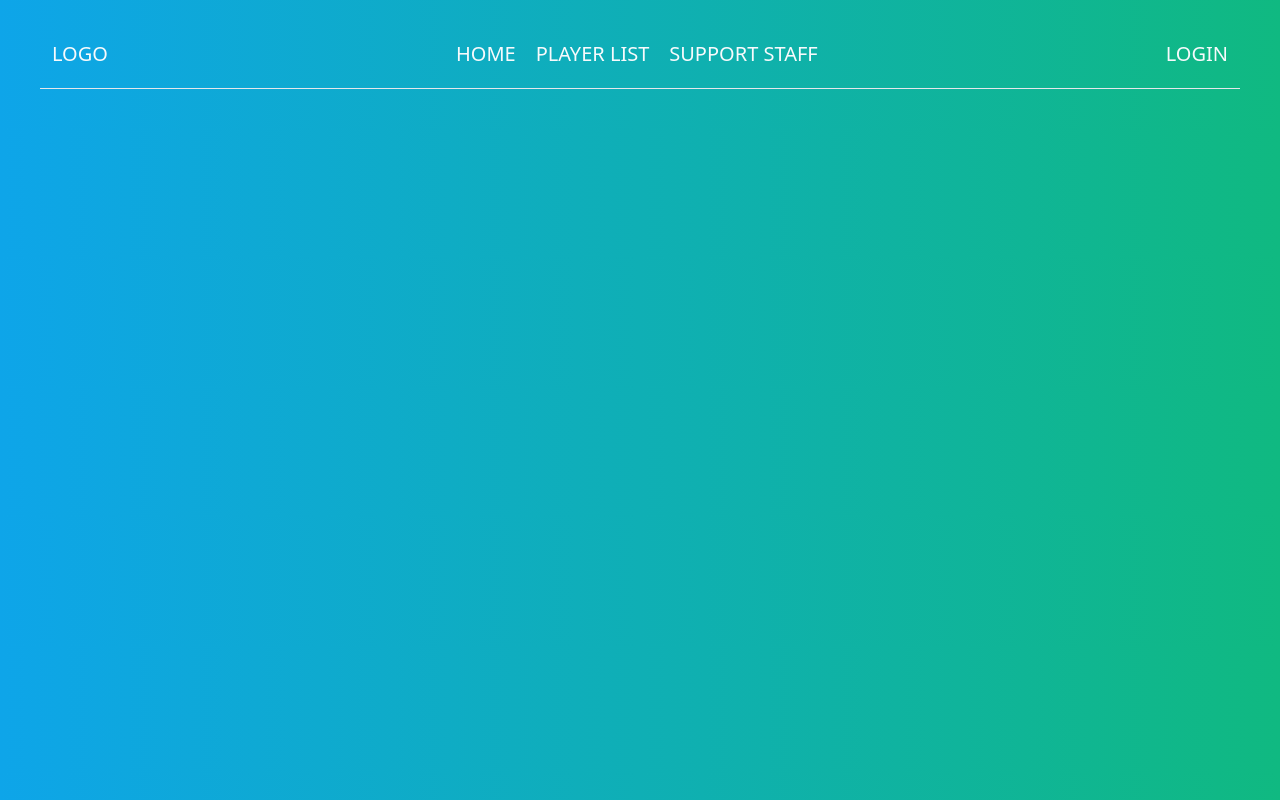
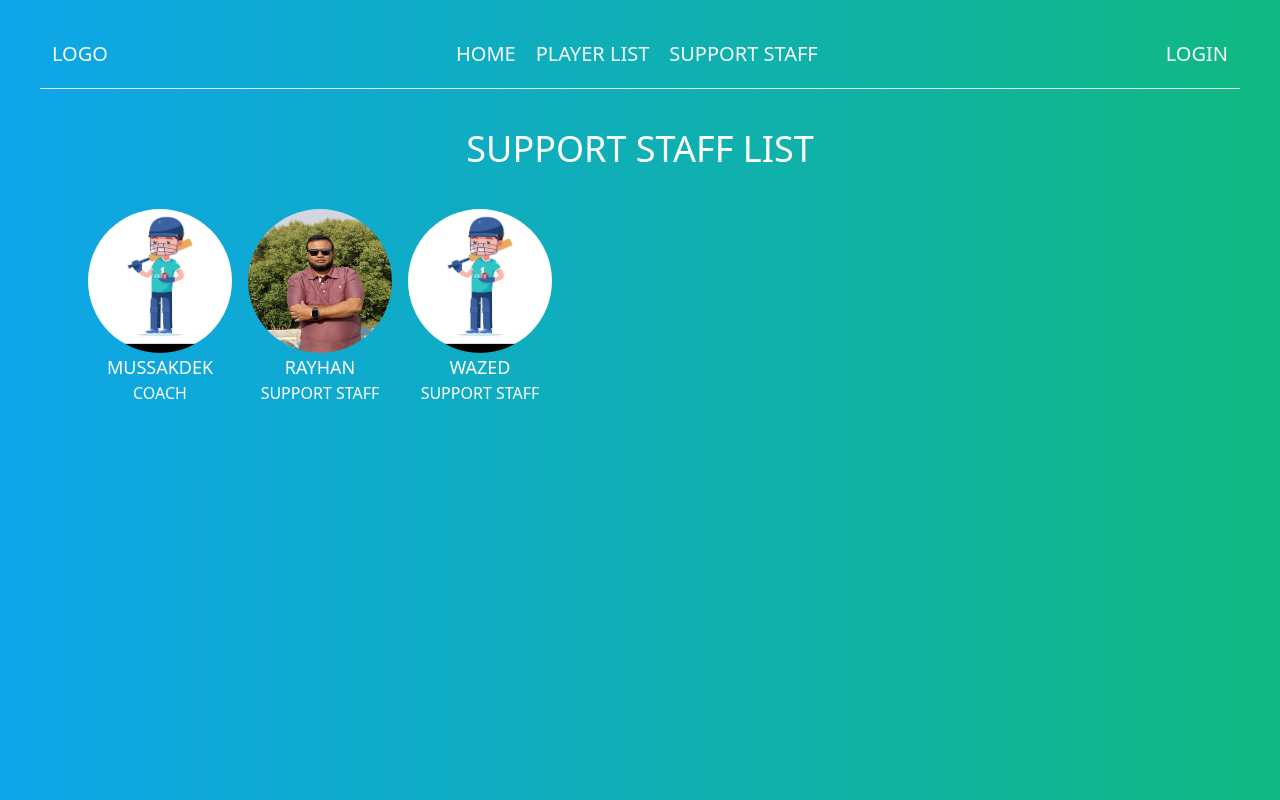
Before and after one commit to md-mozahid/newaz-steel-cricket-team, a React (Vite) app: page /staff-list in a window 1280 px wide. Built offline with nearby package versions, Linux system fonts and the light colour scheme.

Commit message:
added support staff info.

```diff
--- a/src/App.jsx
+++ b/src/App.jsx
@@ -2,6 +2,7 @@ import { BrowserRouter, Route, Routes } from 'react-router-dom'
 import Navbar from './components/Navbar'
 import Players from './components/Players'
 import Home from './pages/Home'
+import SupportStaffs from './components/SupportStaffs'
 
 function App() {
   return (
@@ -11,6 +12,7 @@ function App() {
         <Routes>
           <Route path="/" element={<Home />} />
           <Route path="player-list" element={<Players />} />
+          <Route path="staff-list" element={<SupportStaffs />} />
         </Routes>
       </BrowserRouter>
     </>
--- a/src/components/Navbar.jsx
+++ b/src/components/Navbar.jsx
@@ -14,7 +14,7 @@ const Navbar = () => {
               <Link to="player-list">Player List</Link>
             </li>
             <li className="md:text-xl">
-              <Link to="xl">Support Staff</Link>
+              <Link to="staff-list">Support Staff</Link>
             </li>
           </ul>
         </div>
--- a/src/components/SupportStaff.jsx
+++ b/src/components/SupportStaff.jsx
@@ -1,9 +1,35 @@
-import React from 'react'
+import { useState } from 'react'
+// import PlayerModal from "./PlayerModal";
 
-const SupportStaff = () => {
+const SupportStaff = ({ support }) => {
+  let [isOpen, setIsOpen] = useState(false)
+
+  function closeModal() {
+    setIsOpen(false)
+  }
+
+  function openModal() {
+    setIsOpen(true)
+  }
+
+  const { name, role, thumbnail } = support
   return (
     <>
+      <div>
+        <div
+          className="flex items-center justify-center flex-col cursor-pointer hover:scale-110"
+          onClick={openModal}>
+          <img className="w-36 h-36 rounded-full" src={thumbnail} alt="image" />
+          <h3 className="uppercase text-lg">{name}</h3>
+          <h4 className="uppercase">{role}</h4>
+        </div>
+      </div>
 
+      {/* <PlayerModal
+        isOpen={isOpen}
+        setIsOpen={setIsOpen}
+        closeModal={closeModal}
+      /> */}
     </>
   )
 }
--- /dev/null
+++ b/src/components/SupportStaffs.jsx
@@ -0,0 +1,21 @@
+import { SupportStaffList } from '../data/SupportStaffList'
+import SupportStaff from './SupportStaff'
+
+const SupportStaffs = () => {
+  return (
+    <>
+      <div className="container mx-auto p-10  text-white">
+        <h2 className="text-4xl text-center uppercase">Support Staff List</h2>
+        <ul className="mt-10 grid md:grid-cols-7 gap-y-10 ">
+          {SupportStaffList.map((support) => (
+            <li key={support.id}>
+              <SupportStaff support={support} />
+            </li>
+          ))}
+        </ul>
+      </div>
+    </>
+  )
+}
+
+export default SupportStaffs
--- a/src/constant/images.jsx
+++ b/src/constant/images.jsx
@@ -9,6 +9,7 @@ import Hafizur from "../assets/img/hafizur.jpg";
 import Palash from "../assets/img/palash.jpg";
 import Nazmul from "../assets/img/nazmul.jpg";
 import Nasim from "../assets/img/nasim.jpg";
+import Muzahid from "../assets/img/muzahid.jpeg";
 import DefaultImg from "../assets/img/player.jpg";
 
-export default { Atik, Murad, Ringku, Faysal, Asad, Jahidul,Rayhan,Hafizur,Palash, Nazmul,Nasim, DefaultImg };
+export default { Atik, Murad, Ringku, Faysal, Asad, Jahidul,Rayhan,Hafizur,Palash, Nazmul,Nasim,Muzahid, DefaultImg };
--- a/src/data/PlayerList.jsx
+++ b/src/data/PlayerList.jsx
@@ -53,7 +53,7 @@ export const PlayerList = [
     id: 9,
     name: "Muzahid",
     role: "Batsman",
-    thumbnail: images.DefaultImg,
+    thumbnail: images.Muzahid,
   },
   {
     id: 10,
@@ -66,12 +66,6 @@ export const PlayerList = [
     name: "Jahidul",
     role: "Batsman",
     thumbnail: images.Jahidul,
-  },
-  {
-    id: 12,
-    name: "Mussakdek",
-    role: "Coach",
-    thumbnail: images.DefaultImg,
   },
   {
     id: 13,
@@ -97,16 +91,4 @@ export const PlayerList = [
     role: "All Rounder",
     thumbnail: images.DefaultImg,
   },
-  {
-    id: 17,
-    name: "Rayhan",
-    role: "Support Staff",
-    thumbnail: images.Rayhan,
-  },
-  {
-    id: 18,
-    name: "Wazed",
-    role: "Support Staff",
-    thumbnail: images.DefaultImg,
-  },
 ];
--- /dev/null
+++ b/src/data/SupportStaffList.jsx
@@ -0,0 +1,22 @@
+import { images } from '../constant'
+
+export const SupportStaffList = [
+  {
+    id: 1,
+    name: 'Mussakdek',
+    role: 'Coach',
+    thumbnail: images.DefaultImg,
+  },
+  {
+    id: 2,
+    name: 'Rayhan',
+    role: 'Support Staff',
+    thumbnail: images.Rayhan,
+  },
+  {
+    id: 3,
+    name: 'Wazed',
+    role: 'Support Staff',
+    thumbnail: images.DefaultImg,
+  },
+]
```
Also changed, not shown: .eslintrc.cjs, src/assets/img/muzahid.jpeg (added).
